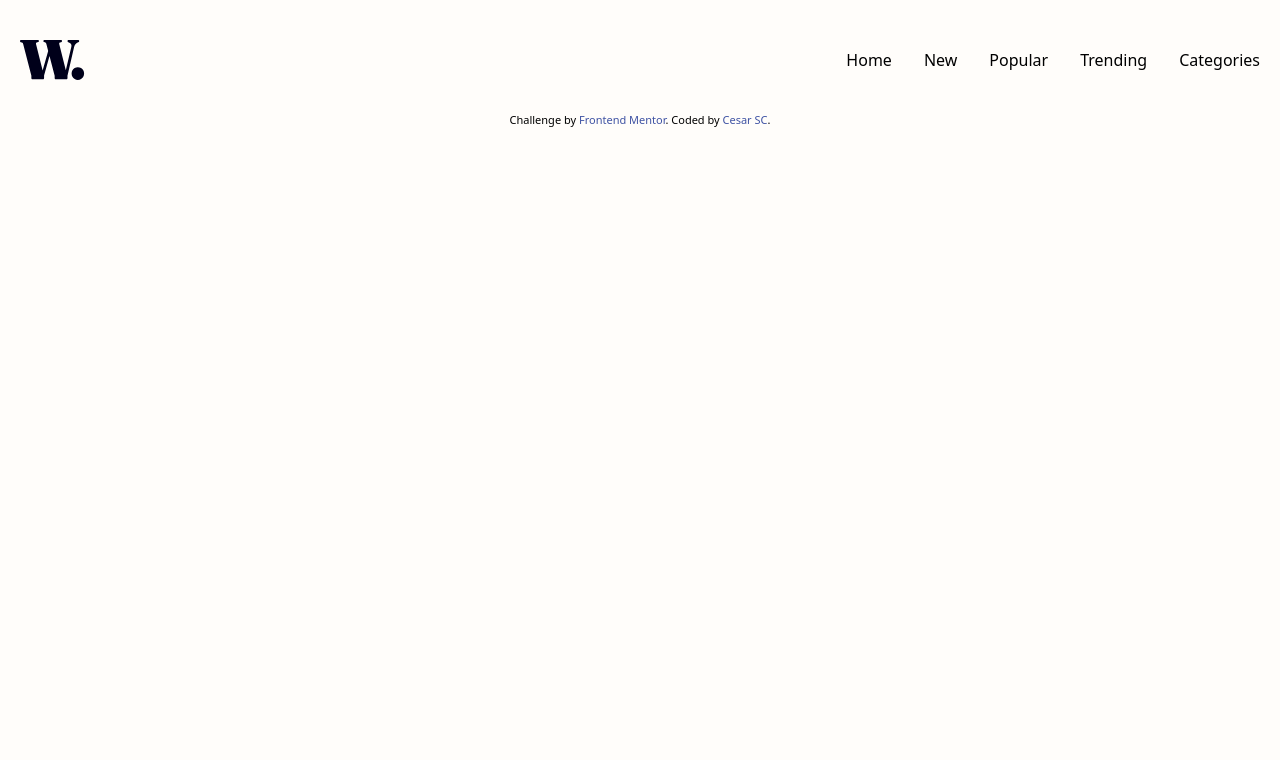
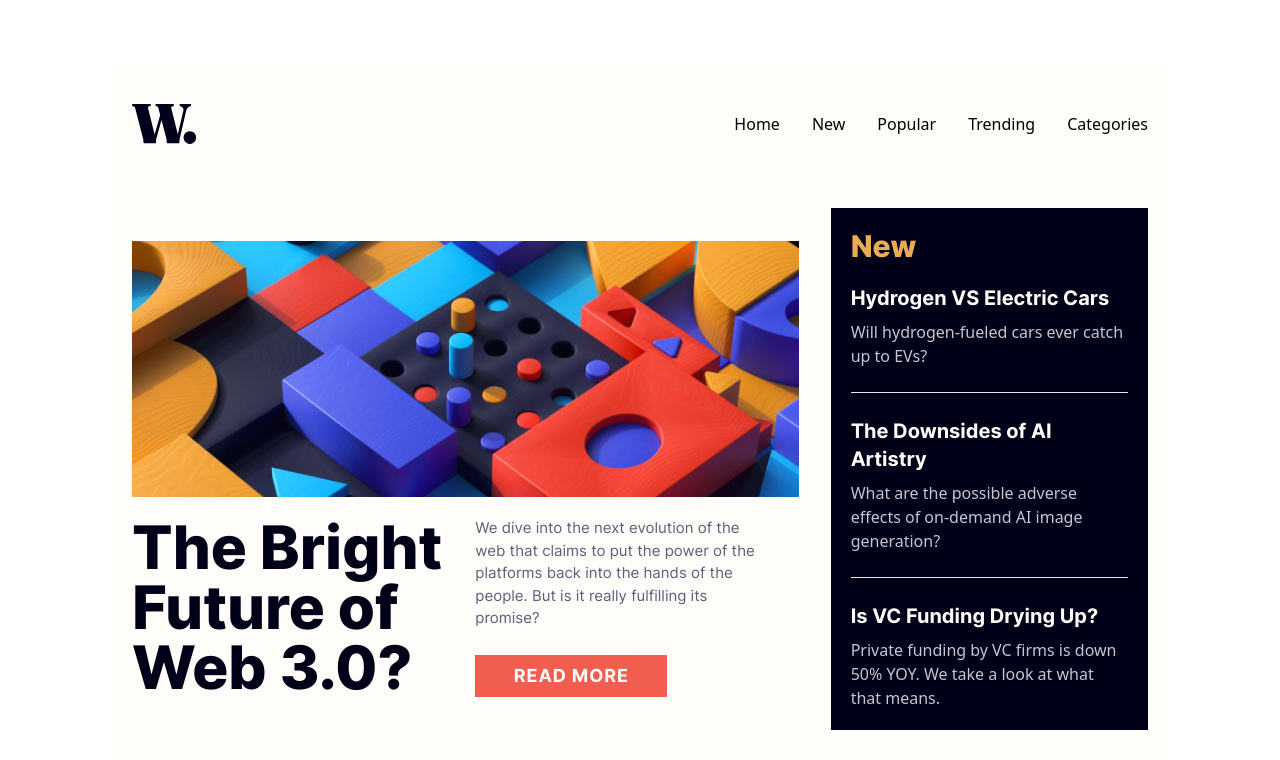
Before and after one commit to Rhiino1/fm-news-homepage, a React (Vite) app: page / in a window 1280 px wide. Shown: the top 760 px of the page. Built offline with nearby package versions, Linux system fonts and the light colour scheme.

Commit message:
Added first section on desktop

```diff
--- a/src/App.tsx
+++ b/src/App.tsx
@@ -10,23 +10,36 @@ import thirdImg from "@/assets/images/image-gaming-growth.jpg";
 function App() {
   return (
     <>
-      <div className="flex flex-col h-screen w-auto gap-8 bg-[#FFFDFA] px-5 py-10">
+      <div className="flex flex-col h-screen w-auto gap-8 bg-[#FFFDFA] px-5 py-10 lg:mx-28 lg:mt-16">
         <Navbar></Navbar>
-        <main className="flex flex-col items-center gap-14 lg:hidden">
-          <section className="flex flex-col items-center lg:hidden">
-            <article className="flex flex-col gap-5 item-center">
-              <img src={mainImgMobile} alt="web-3-image" />
-              <h1 className="font-extrabold text-[39px] text-5xl font-inter text-start text-[#000019]">
+        <main className="flex flex-col sm:items-center lg:grid-cols-3 lg:grid gap-14 lg:pt-8 lg:gap-8">
+          <section className="flex flex-col items-center lg:col-span-2">
+            <article className="flex flex-col gap-5 item-center lg:grid lg:grid-cols-2">
+              <div className="hidden w-full h-64 col-span-2 lg:block">
+                <img
+                  src={mainImgDesktop}
+                  alt="web-3-image-desktop"
+                  className="object-cover w-full h-full"
+                />
+              </div>
+              <img
+                src={mainImgMobile}
+                alt="web-3-image-mobile"
+                className="lg:hidden"
+              />
+              <div className="flex flex-col gap-5 lg:grid lg:grid-cols-2 lg:col-span-2 item-center">
+                <h1 className="row-span-2 font-extrabold text-[39px] text-5xl font-inter text-start text-[#000019] lg:text-6xl">
                   The Bright Future of Web 3.0?
                 </h1>
-              <p className="text-[15px] font-normal font-inter text-[#5D5F79]">
+                <p className="text-[15px] font-normal font-inter text-[#5D5F79] lg:pr-10">
                   We dive into the next evolution of the web that claims to put
                   the power of the platforms back into the hands of the people.
                   But is it really fulfilling its promise?
                 </p>
-              <button className="uppercase w-[56%] transition-all bg-[#F15E50] font-bold font-inter text-lg text-[#FFFDFA] py-3 tracking-wider hover:bg-[#000019]">
+                <button className="col-start-2 uppercase w-[56%] lg:w-48 transition-all bg-[#F15E50] font-bold font-inter text-lg text-[#FFFDFA] py-1 tracking-wider hover:bg-[#000019]">
                   Read more
                 </button>
+              </div>
             </article>
           </section>
           <section className="flex flex-col gap-5 item-center bg-[#000019] p-5">
@@ -103,12 +116,18 @@ function App() {
               <img
                 src={thirdImg}
                 alt="Retro PCs"
-                className="col-span-4 col-start-1 row-span-1 row-start-1 pr-4"
+                className="col-span-4 col-start-1 row-span-1 row-start-1 pr-4 conta"
               />
               <div className="flex flex-col col-start-5 row-start-1 row-end-2 gap-1 pl-1 col-span-full">
-                <h1 className="font-inter text-3xl font-bold text-[#C5C6CE]">03</h1>
-                <h2 className="font-inter text-lg font-bold text-[#000019]">The Growth of Gaming</h2>
-                <p className="font-inter text-[15px] font-base text-[#5D5F79]">How the pandemic has sparked fresh opportunities.</p>
+                <h1 className="font-inter text-3xl font-bold text-[#C5C6CE]">
+                  03
+                </h1>
+                <h2 className="font-inter text-lg font-bold text-[#000019]">
+                  The Growth of Gaming
+                </h2>
+                <p className="font-inter text-[15px] font-base text-[#5D5F79]">
+                  How the pandemic has sparked fresh opportunities.
+                </p>
               </div>
             </article>
           </section>
```
Also changed, not shown: 1 other file (tests, documents, lock files or other folders). Lines whose indentation alone changed are shown as unchanged.
